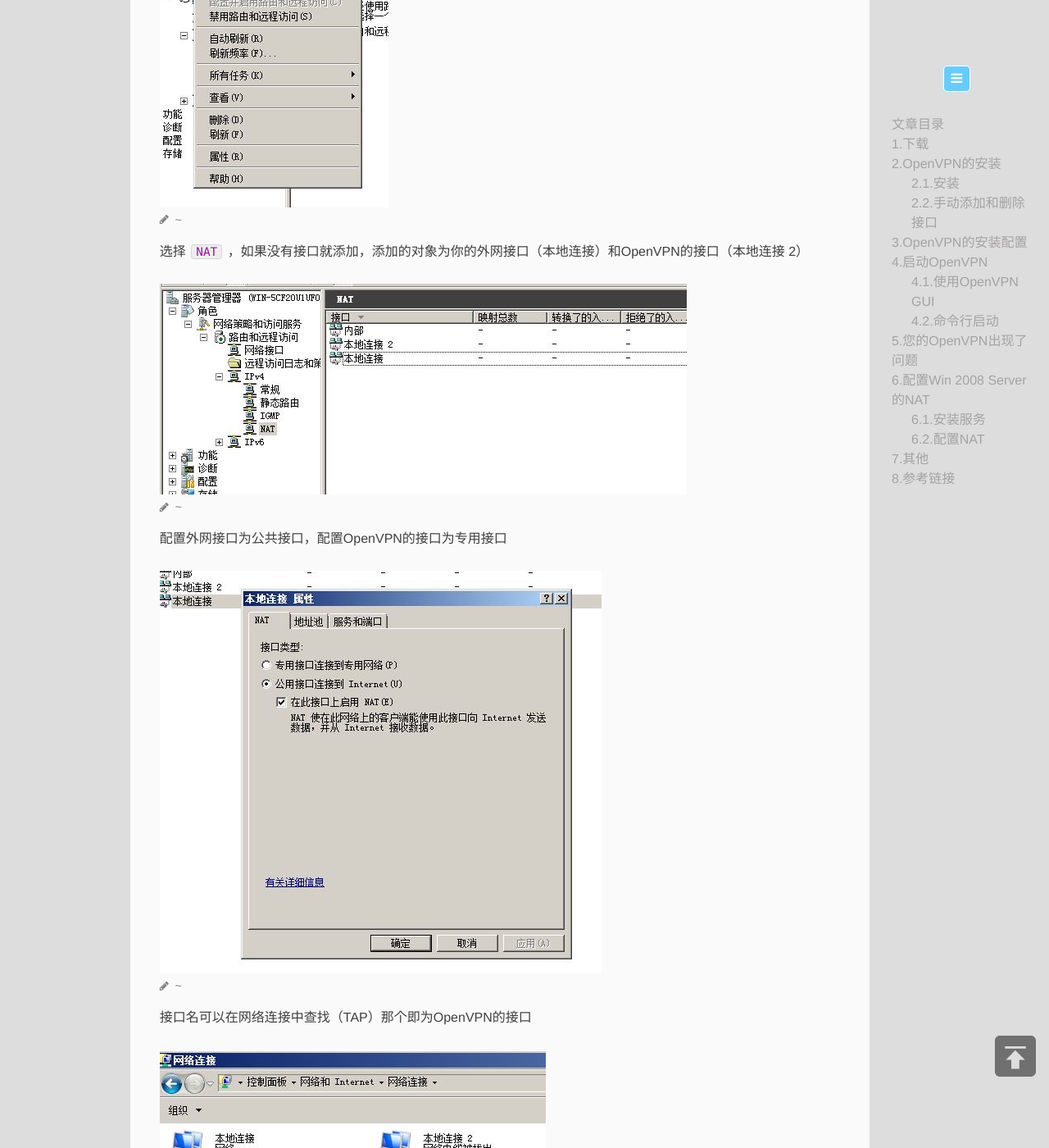
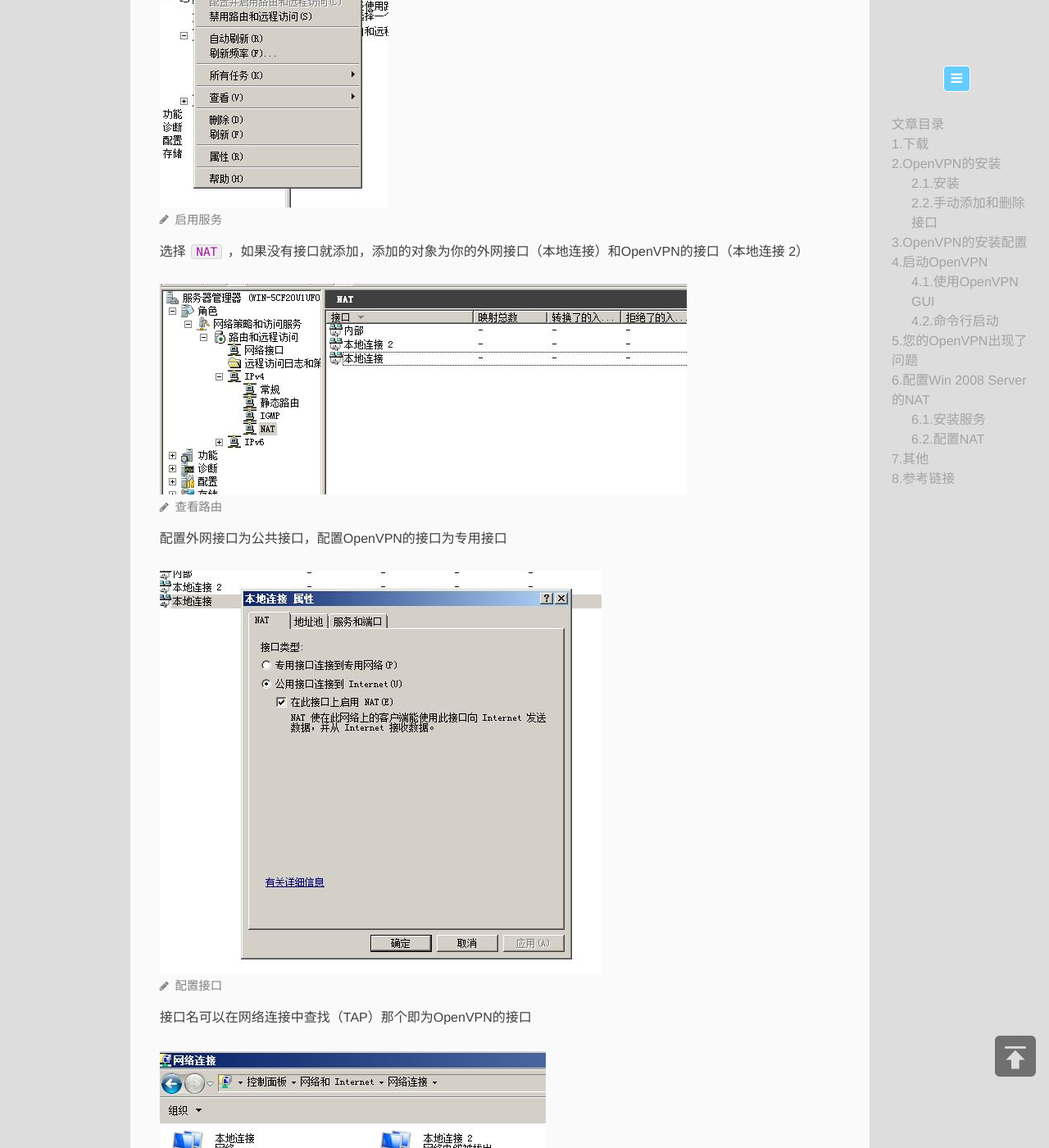
Before and after one commit to PinkD/pinkd.github.io, a Jekyll site: the page built from _posts/2018-9-9-openvpn-on-win-2008.md, in a window 1280 px wide and 1400 px high, scrolled down 2098 px. Shown: the whole window at 82% size. Built offline with Jekyll 4.4.1, drawn with Linux system fonts in a browser that asks for light colours; a script that is not in the unit is left out; comment, search, counter and statistics services are not loaded.

Commit message:
add hint for some pictures

```diff
--- a/_posts/2018-9-9-openvpn-on-win-2008.md
+++ b/_posts/2018-9-9-openvpn-on-win-2008.md
@@ -71,19 +71,19 @@
 
 如果没有服务启用，先启用
 
-![~](/images/win2008OpenVPN1.jpg)
+![启用服务](/images/win2008OpenVPN1.jpg)
 
 选择 `NAT` ，如果没有接口就添加，添加的对象为你的外网接口（本地连接）和OpenVPN的接口（本地连接 2）
 
-![~](/images/win2008OpenVPN2.jpg)
+![查看路由](/images/win2008OpenVPN2.jpg)
 
 配置外网接口为公共接口，配置OpenVPN的接口为专用接口
 
-![~](/images/win2008OpenVPN3.jpg)
+![配置接口](/images/win2008OpenVPN3.jpg)
 
 接口名可以在网络连接中查找（TAP）那个即为OpenVPN的接口
 
-![~](/images/win2008OpenVPN4.jpg)
+![查看接口](/images/win2008OpenVPN4.jpg)
 
 
 然后再在客户端试试，应该就能连网了
```
Also changed, not shown: _posts/2018-6-10-audio-device-route-in-windows.md (+4 -4 lines).
